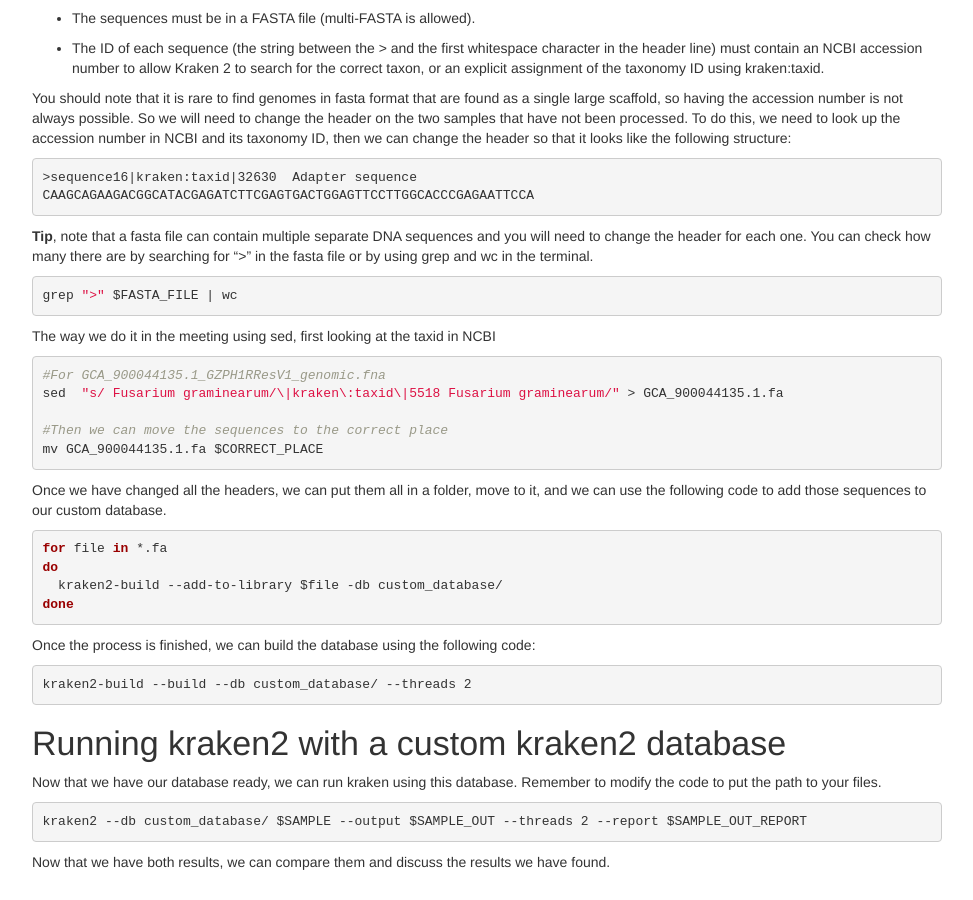
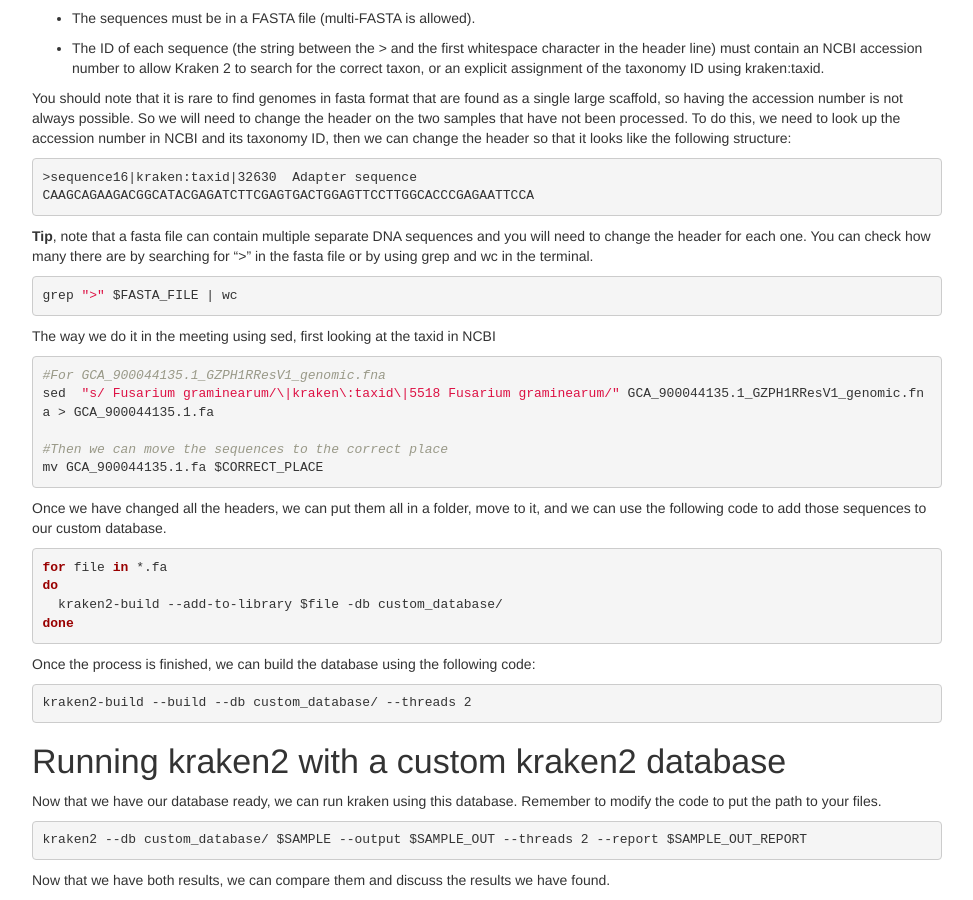
Before and after one commit to pyrosilesl97/endogenomiks_courses, a Jekyll site: the page static_files/codes/Kraken2_p1.html, which Jekyll copies as it is, in a window 1280 px wide and 900 px high, scrolled down 1451 px. Shown: the whole window, without its empty margins (153-1126 px from the left). Built offline with Jekyll 4.4.1, drawn with Linux system fonts in a browser that asks for light colours.

Commit message:
changes_in meeting

````diff
--- a/static_files/codes/Kraken2_p1.Rmd
+++ b/static_files/codes/Kraken2_p1.Rmd
@@ -97,7 +97,7 @@
 
 ```{bash, eval=F}
 #For GCA_900044135.1_GZPH1RResV1_genomic.fna
-sed  "s/ Fusarium graminearum/\|kraken\:taxid\|5518 Fusarium graminearum/" > GCA_900044135.1.fa
+sed  "s/ Fusarium graminearum/\|kraken\:taxid\|5518 Fusarium graminearum/" GCA_900044135.1_GZPH1RResV1_genomic.fna > GCA_900044135.1.fa
 
 #Then we can move the sequences to the correct place
 mv GCA_900044135.1.fa $CORRECT_PLACE
--- a/static_files/codes/Kraken2_p1.html
+++ b/static_files/codes/Kraken2_p1.html
@@ -455,7 +455,7 @@
 <p>The way we do it in the meeting using sed, first looking at the taxid
 in NCBI</p>
 <pre class="bash"><code>#For GCA_900044135.1_GZPH1RResV1_genomic.fna
-sed  &quot;s/ Fusarium graminearum/\|kraken\:taxid\|5518 Fusarium graminearum/&quot; &gt; GCA_900044135.1.fa
+sed  &quot;s/ Fusarium graminearum/\|kraken\:taxid\|5518 Fusarium graminearum/&quot; GCA_900044135.1_GZPH1RResV1_genomic.fna &gt; GCA_900044135.1.fa
 
 #Then we can move the sequences to the correct place
 mv GCA_900044135.1.fa $CORRECT_PLACE
````
